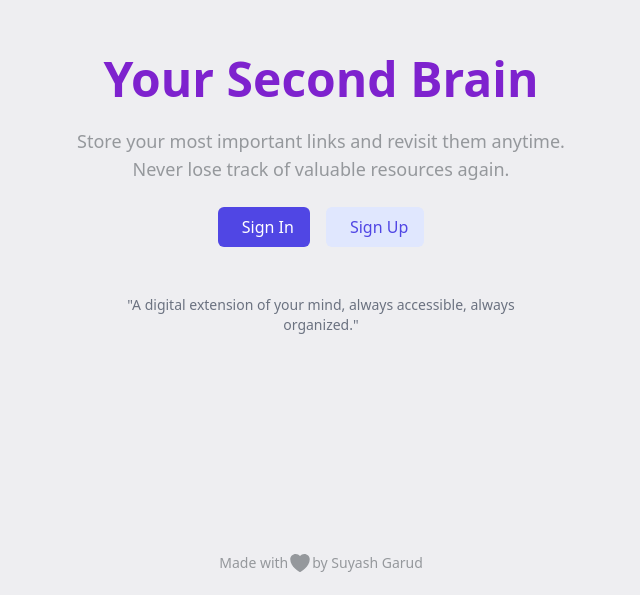
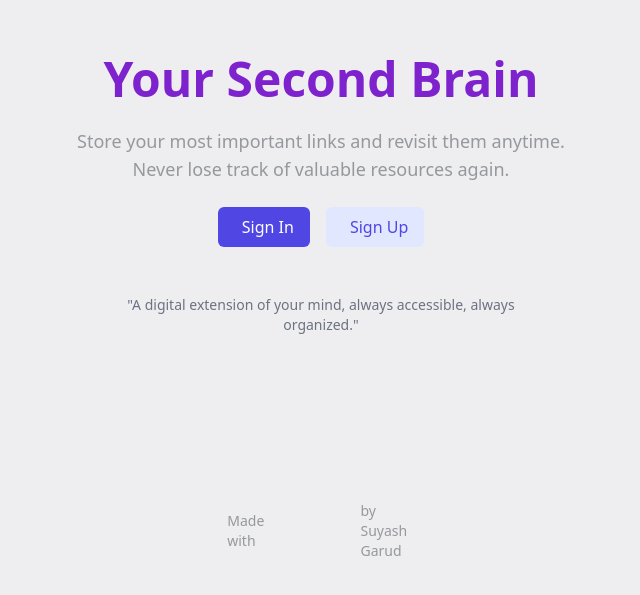
Before and after one commit to Suyash0024/second-brain-by-Suyash, a React (Vite) app in the folder second-brain-1-frontend/: page / in a window 1280 px wide. Shown: the part 205-800 px from the top of the page, without its empty margins (319-959 px from the left). Built offline with nearby package versions, Linux system fonts and the light colour scheme.

Commit message:
Update Hearticon.tsx

```diff
--- a/second-brain-1-frontend/src/icons/Hearticon.tsx
+++ b/second-brain-1-frontend/src/icons/Hearticon.tsx
@@ -1,8 +1,22 @@
 
-export function HeartIcon () {
-    return <svg xmlns="http://www.w3.org/2000/svg" viewBox="0 0 24 24" fill="currentColor" className="size-6">
-    <path d="m11.645 20.91-.007-.003-.022-.012a15.247 15.247 0 0 1-.383-.218 25.18 25.18 0 0 1-4.244-3.17C4.688 15.36 2.25 12.174 2.25 8.25 2.25 5.322 4.714 3 7.688 3A5.5 5.5 0 0 1 12 5.052 5.5 5.5 0 0 1 16.313 3c2.973 0 5.437 2.322 5.437 5.25 0 3.925-2.438 7.111-4.739 9.256a25.175 25.175 0 0 1-4.244 3.17 15.247 15.247 0 0 1-.383.219l-.022.012-.007.004-.003.001a.752.752 0 0 1-.704 0l-.003-.001Z" />
-  </svg>
+// export function HeartIcon () {
+//     return <svg xmlns="http://www.w3.org/2000/svg" viewBox="0 0 24 24" fill="currentColor" className="size-6">
+//     <path d="m11.645 20.91-.007-.003-.022-.012a15.247 15.247 0 0 1-.383-.218 25.18 25.18 0 0 1-4.244-3.17C4.688 15.36 2.25 12.174 2.25 8.25 2.25 5.322 4.714 3 7.688 3A5.5 5.5 0 0 1 12 5.052 5.5 5.5 0 0 1 16.313 3c2.973 0 5.437 2.322 5.437 5.25 0 3.925-2.438 7.111-4.739 9.256a25.175 25.175 0 0 1-4.244 3.17 15.247 15.247 0 0 1-.383.219l-.022.012-.007.004-.003.001a.752.752 0 0 1-.704 0l-.003-.001Z" />
+//   </svg>
 
 
+// }
+import React from "react";
+
+export function HeartIcon(props: React.SVGProps<SVGSVGElement>) {
+  return (
+    <svg
+      {...props} // ✅ Spread all props (including className)
+      xmlns="http://www.w3.org/2000/svg"
+      viewBox="0 0 24 24"
+      fill="currentColor"
+    >
+      <path d="..." />
+    </svg>
+  );
 }
```
